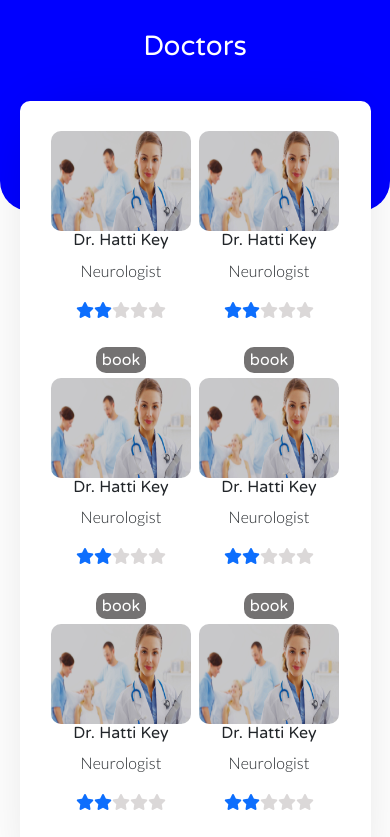
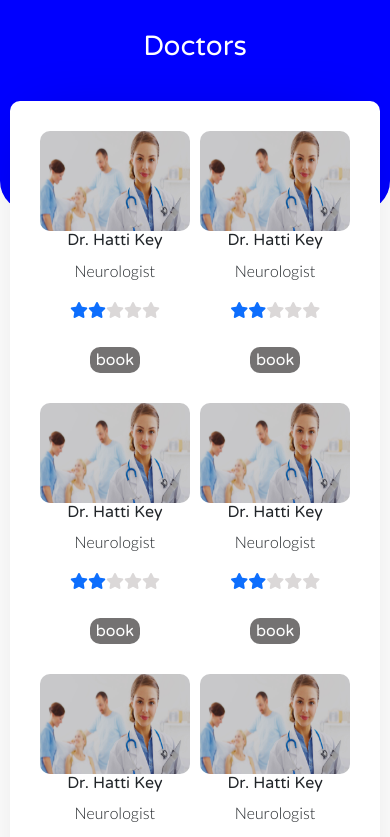
Before and after one commit to che30/front_end_appointment, a React (Create React App) app: page /Dashboard in a window 390 px wide. Shown: the top 837 px of the page. Built offline with nearby package versions, Linux system fonts and the light colour scheme.

Commit message:
Update dashboard views

```diff
--- a/src/components/Dashboard.css
+++ b/src/components/Dashboard.css
@@ -20,15 +20,13 @@
   margin-right: auto;
   border-radius: 10px;
   padding: 10px 30px 35px 30px;
-
-  /* border: 2px solid whitesmoke; */
   box-shadow: 0 3px 66px -24px rgb(0 0 0 / 20%);
 }
 
 .single__doctor__details {
   display: grid;
   grid-template-columns: 1fr 1fr 1fr 1fr 1fr 1fr;
-  gap: 5px;
+  column-gap: 10px;
   padding-top: 20px;
 }
 
@@ -40,7 +38,7 @@
 }
 
 img {
-  width: 130px;
+  width: 100%;
   border-radius: 10px;
   height: 100px;
 }
@@ -175,10 +173,6 @@ textarea {
 }
 
 @media (min-width: 767px) and (max-width: 1024px) {
-  img {
-    width: 200px;
-  }
-
   .single__doctor__details {
     display: grid;
     grid-template-columns: 1fr 1fr 1fr;
@@ -201,7 +195,7 @@ textarea {
   }
 
   .doctors__contain {
-    width: 80%;
+    width: 90%;
   }
 
   .delete__edit__form__child {
@@ -223,15 +217,20 @@ textarea {
   }
 
   .doctors__contain {
-    width: 90%;
+    width: 95%;
+    padding: 10px 30px 25px 30px;
   }
 
   img {
-    width: 140px;
+    width: 100%;
   }
 
   #consult__form {
     width: 70%;
+  }
+
+  .first__padding {
+    padding-bottom: 30px;
   }
 }
 
```
